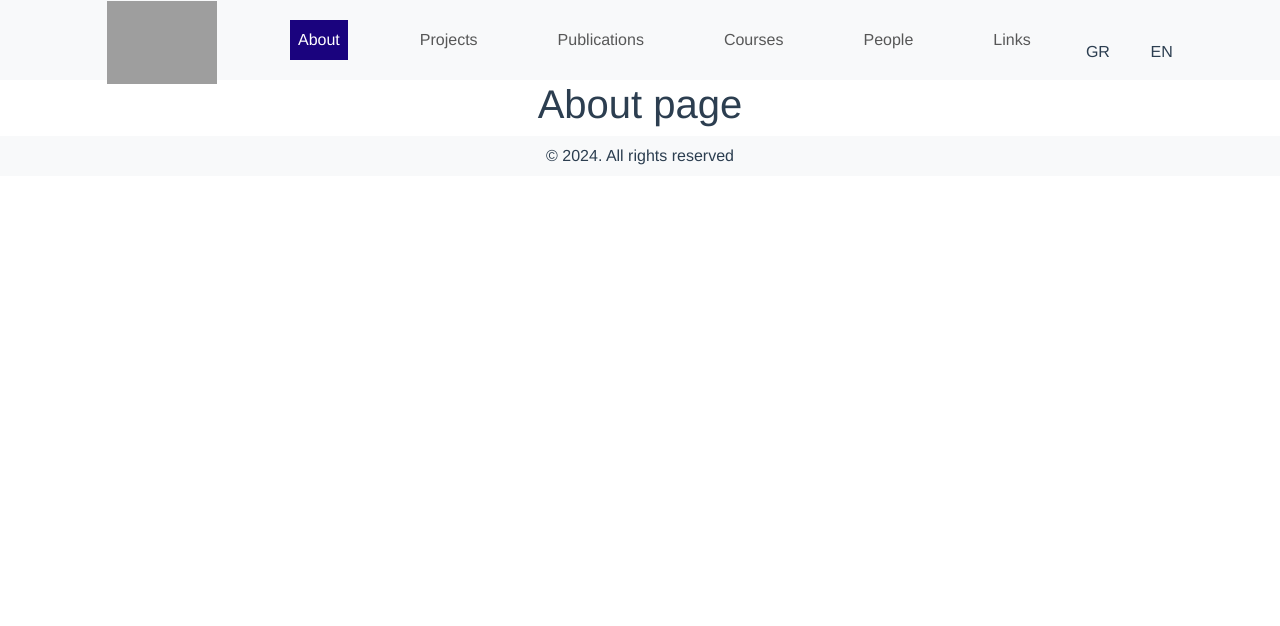
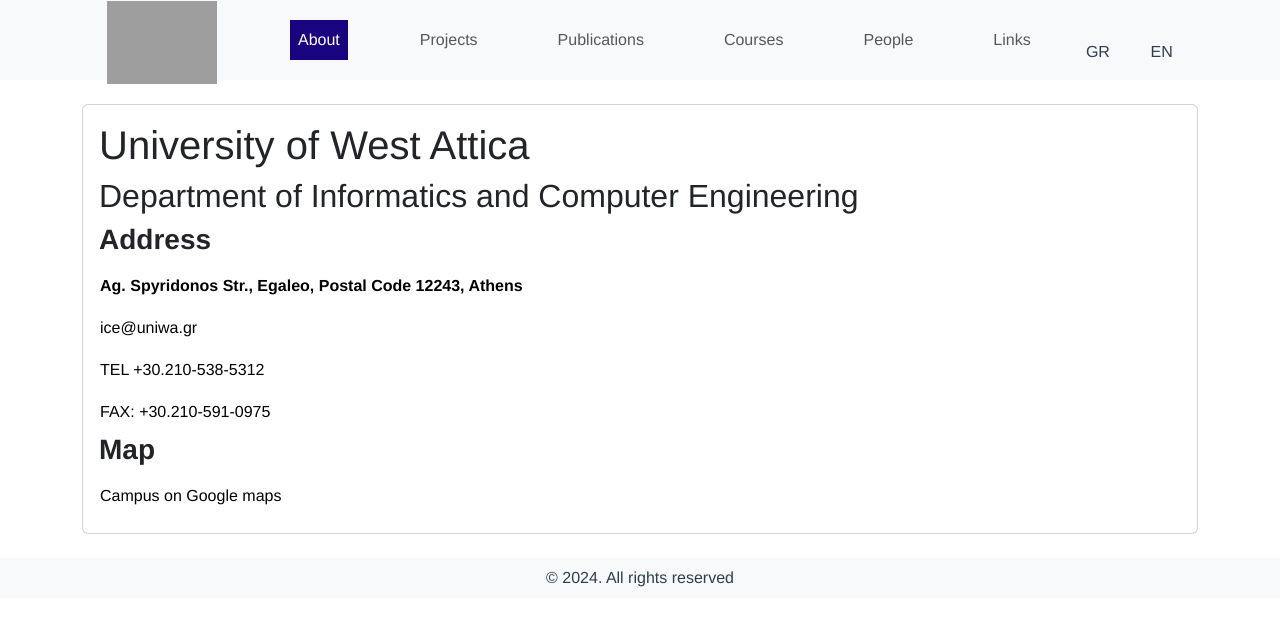
Before and after one commit to bogdanGR/digital-lib-frontend, a Vue app: page /about in a window 1280 px wide. Shown: the top 626 px of the page. Built offline with nearby package versions, Linux system fonts and the light colour scheme; grey boxes are pictures that could not be loaded; some icons are missing.

Commit message:
Add content to pages: about and links

```diff
--- a/src/components/layouts/TheHeader.vue
+++ b/src/components/layouts/TheHeader.vue
@@ -139,9 +139,9 @@
   text-decoration: none;
 }
 
-a:hover,
-a:active,
-a.router-link-active {
+.nav-link:hover,
+.nav-link:active,
+.nav-link.router-link-active {
   color: white;
   border-color: #f1a80a;
   background-color: #1a037e;
--- a/src/pages/AboutPage.vue
+++ b/src/pages/AboutPage.vue
@@ -1,9 +1,35 @@
 <template>
-<h1>About page</h1>
+  <div class="container">
+    <div class="card mt-4 mb-4">
+      <div class="card-body text-start">
+        <h1>{{ $t('University of West Attica') }}</h1>
+        <h2>{{ $t('Department of Informatics and Computer Engineering')}}</h2>
+
+        <h3 class="mr-auto"><strong>{{ $t('Address') }}</strong></h3>
+        <p class="mb-0">
+          <strong>
+            <a href="https://maps.app.goo.gl/TwLzsnJdhEmD8x518" target="_blank">{{ $t('Ag. Spyridonos Str., Egaleo, Postal Code 12243, Athens') }}</a>
+          </strong>
+        </p>
+        <a class="d-block" href="emailto: ice@uniwa.gr">ice@uniwa.gr</a>
+        <a class="d-block" href="tel:2105385312">TEL +30.210-538-5312</a>
+        <a class="d-block" href="tel:2105910975">FAX: +30.210-591-0975</a>
+
+        <h3 class="mr-auto"><strong>{{ $t('Map') }}</strong></h3>
+        <a href="https://maps.app.goo.gl/DjqWjd8sXgLmm8sd8" target="_blank">{{ $t('Campus on Google maps') }}</a>
+      </div>
+    </div>
+  </div>
 </template>
 
 <style scoped>
-body {
-  background-color: red;
+a {
+  color: black;
+  padding-left: 0;
+}
+a:hover {
+  color: #1a037e;
 }
 </style>
+<script setup lang="ts">
+</script>
--- a/src/pages/LinksPage.vue
+++ b/src/pages/LinksPage.vue
@@ -1,7 +1,43 @@
 <template>
-  <h1>links</h1>
+  <div class="container">
+    <div class="card mt-4 mb-4">
+      <div class="card-body text-start">
+        <h1>{{ $t('Links') }}</h1>
+        <div class="d-flex">
+          <ul class="text-start list-group">
+            <li class="list-group-item m-0">
+              <a href="https://services.uniwa.gr" target="_blank">{{ $t('Services') }}</a>
+            </li>
+            <li class="list-group-item m-0">
+              <a href="https://eclass.uniwa.gr/" target="_blank">E-class</a>
+            </li>
+            <li class="list-group-item m-0">
+              <a href="https://www.uniwa.gr/foitites/" target="_blank">{{ $t('Services for students') }}</a>
+            </li>
+            <li class="list-group-item m-0">
+              <a href="https://eudoxus.gr/" target="_blank">{{ $t('Eudoxus') }}</a>
+            </li>
+            <li class="list-group-item m-0">
+              <a href="https://ice.uniwa.gr/announcements-all/" target="_blank">{{ $t('Announcements') }}</a>
+            </li>
+          </ul>
+        </div>
+      </div>
+    </div>
+  </div>
 </template>
 
 <style scoped>
-
+a {
+  color: black;
+  padding-left: 0;
+}
+a:hover {
+  color: #1a037e;
+}
+ul > li {
+  min-width: 250px;
+}
 </style>
+<script setup lang="ts">
+</script>
```
